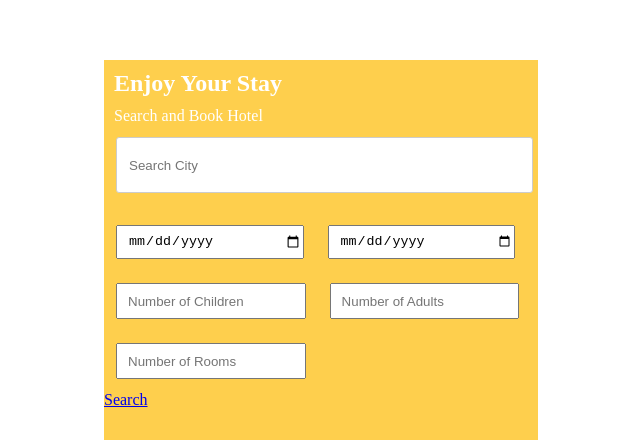
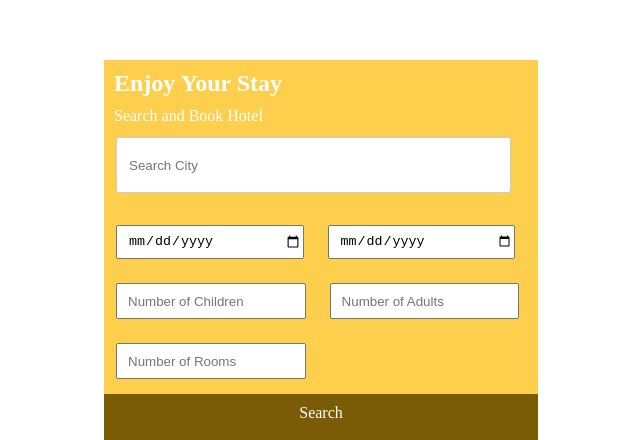
Before and after one commit to wzrwzr23/Ascenda-Hotel-Booking-Web, a React (Create React App) app: page /destinationsearch in a window 1280 px wide. Shown: the part 420-860 px from the top of the page, without its empty margins (46-686 px from the left). Built offline with nearby package versions, Linux system fonts and the light colour scheme.

Commit message:
update to solve flickering of image on homepage

```diff
--- a/src/Pages/DestinationSearch/DestinationSearch.css
+++ b/src/Pages/DestinationSearch/DestinationSearch.css
@@ -19,7 +19,7 @@ span {
     height: 380px;
     left: 150px;
     top: 480px;
-    overflow: auto;
+    overflow: hidden;
 }
 
 /* #usersearch input {
@@ -33,9 +33,23 @@ input {
     padding-left: 10px;
 }
 #usersearch{
-    width: 90%;
+    width: 85%;
 }
-.submitDest {
+a {
+    text-decoration: none;
+    color: white;
+    background-color: #7b5c06;
+    width: 100%;
+    height: 45px;
+    margin-top: 3px;
+    cursor: pointer;
+    border: none;
+    text-align: center;
+    display: inline-block;
+    padding-top: 10px;
+    padding-bottom: 10px;
+}
+/* .submitDest {
     width: 100%;
     height: 45px;
     margin-top: 32px;
@@ -44,7 +58,7 @@ input {
     color: white;
     background-color: #bc9a39;
 
+} */
+a:hover {
+    background-color: #003580;
 }
-.submitDest:hover {
-    background-color: #e4d2a0;
-}
--- a/src/Pages/Homepage/ImageSlide.jsx
+++ b/src/Pages/Homepage/ImageSlide.jsx
@@ -7,13 +7,15 @@ import './ImageSlide.css';
 export class ImageSlide extends Component {
     render() {
         var settings = {
-            dots: true,
+            dots: false,
             infinite: true,
             autoplay: true,
-            speed: 500,
+            speed: 400,
             centerMode: true,
             slidesToShow: 1,
-            slidesToScroll: 1
+            slidesToScroll: 1,
+            removeClippedSubviews: false,
+            useTransform: false
         };
         return (
             <div>
```
